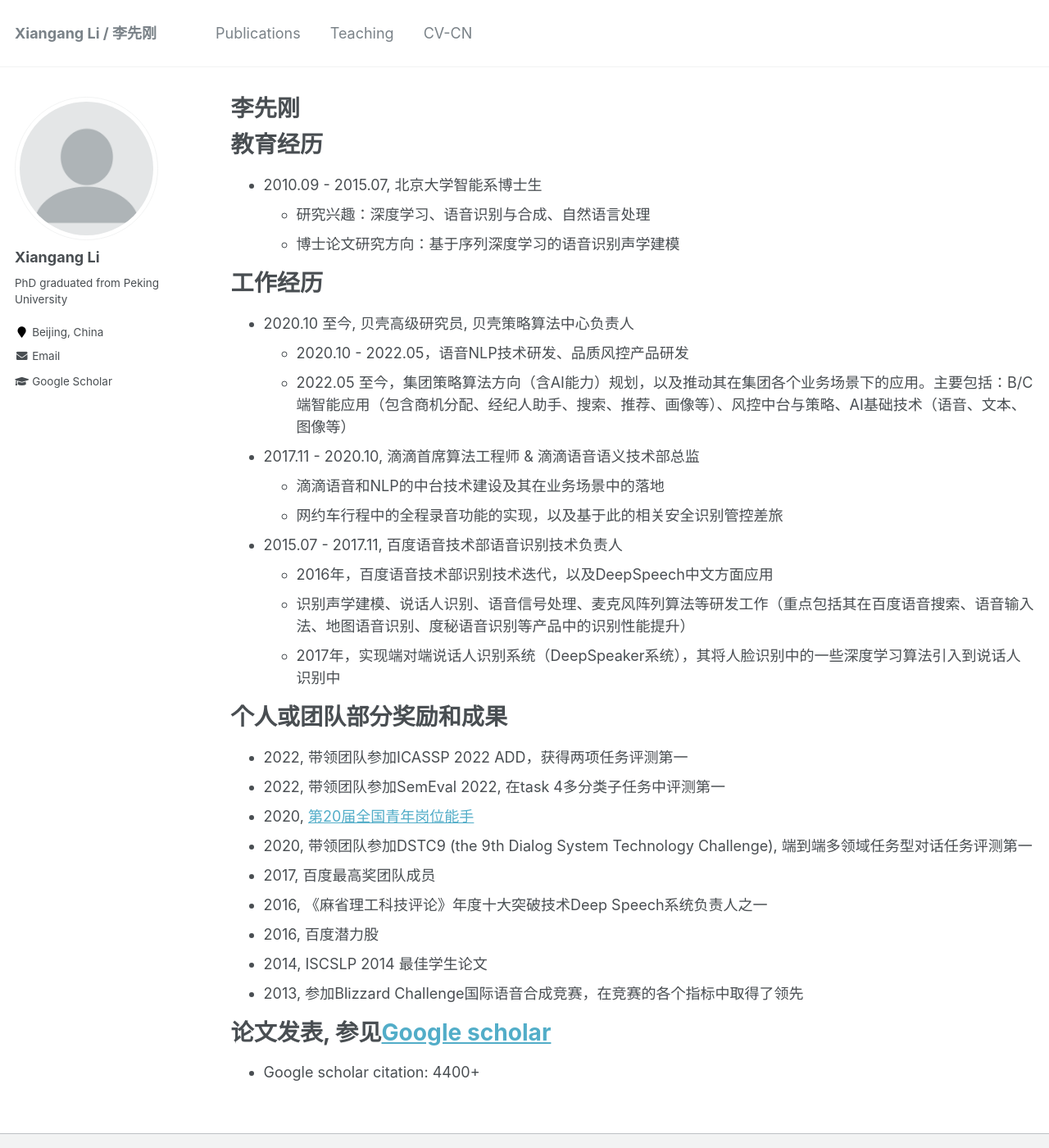
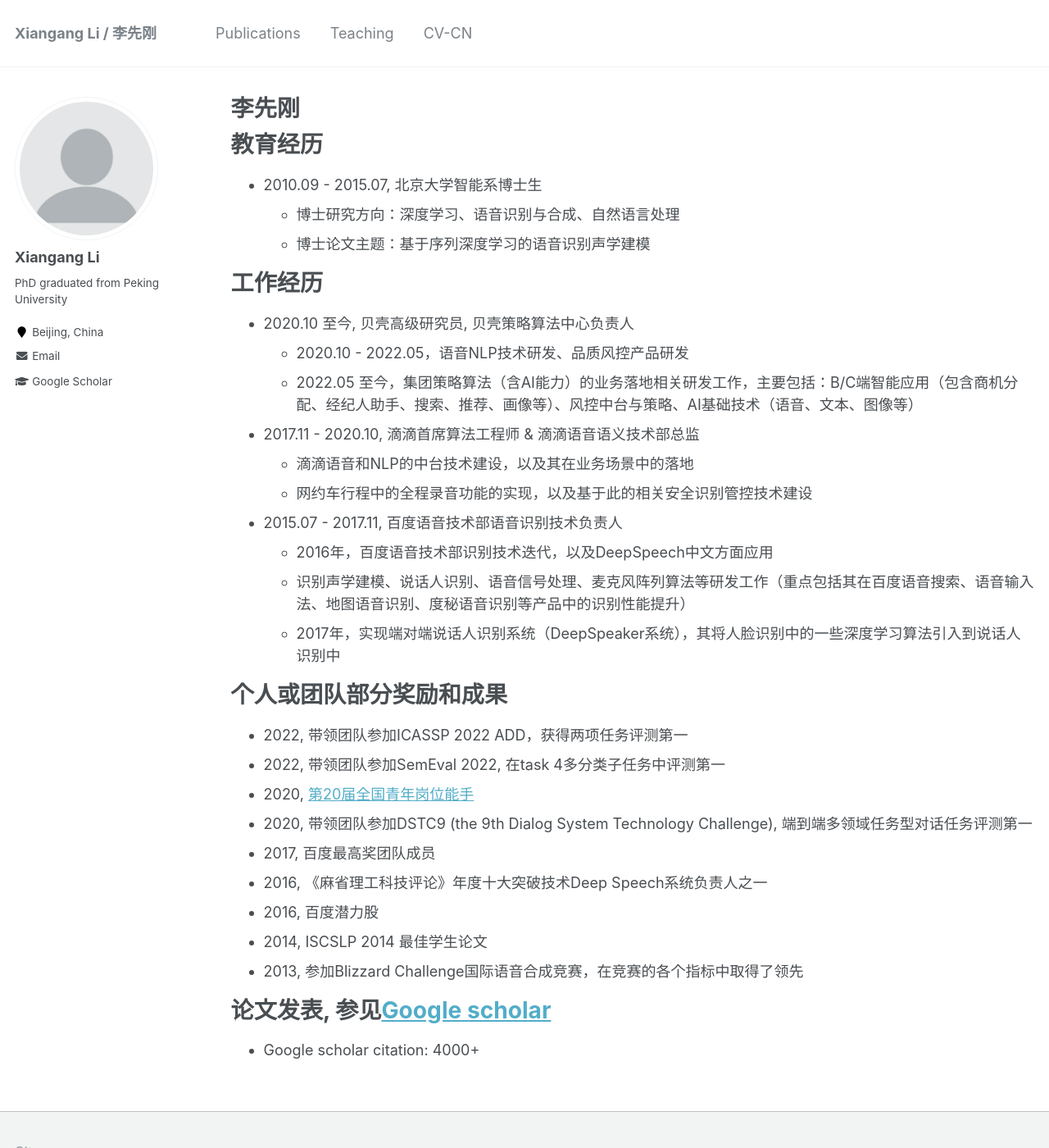
Before and after one commit to xiangangli/xiangangli.github.io, a Jekyll site: the page built from _pages/cv-cn.md, in a window 1280 px wide and 1400 px high. Shown: the whole window at 82% size. Built offline with Jekyll 4.4.1, drawn with Linux system fonts in a browser that asks for light colours.

Commit message:
update cv

```diff
--- a/_pages/cv-cn.md
+++ b/_pages/cv-cn.md
@@ -12,17 +12,17 @@ redirect_from:
 教育经历
 ======
 * 2010.09 - 2015.07,    北京大学智能系博士生
-  * 研究兴趣：深度学习、语音识别与合成、自然语言处理
-  * 博士论文研究方向：基于序列深度学习的语音识别声学建模
+  * 博士研究方向：深度学习、语音识别与合成、自然语言处理
+  * 博士论文主题：基于序列深度学习的语音识别声学建模
 
 工作经历
 ======
-* 2020.10 至今, 贝壳高级研究员, 贝壳策略算法中心负责人
+* 2020.10 至今,       贝壳高级研究员, 贝壳策略算法中心负责人
   * 2020.10 - 2022.05，语音NLP技术研发、品质风控产品研发
-  * 2022.05 至今，集团策略算法方向（含AI能力）规划，以及推动其在集团各个业务场景下的应用。主要包括：B/C端智能应用（包含商机分配、经纪人助手、搜索、推荐、画像等）、风控中台与策略、AI基础技术（语音、文本、图像等）
+  * 2022.05 至今，集团策略算法（含AI能力）的业务落地相关研发工作，主要包括：B/C端智能应用（包含商机分配、经纪人助手、搜索、推荐、画像等）、风控中台与策略、AI基础技术（语音、文本、图像等）
 * 2017.11 - 2020.10,    滴滴首席算法工程师 & 滴滴语音语义技术部总监
-  * 滴滴语音和NLP的中台技术建设及其在业务场景中的落地
-  * 网约车行程中的全程录音功能的实现，以及基于此的相关安全识别管控差旅
+  * 滴滴语音和NLP的中台技术建设，以及其在业务场景中的落地
+  * 网约车行程中的全程录音功能的实现，以及基于此的相关安全识别管控技术建设
 * 2015.07 - 2017.11,    百度语音技术部语音识别技术负责人
   * 2016年，百度语音技术部识别技术迭代，以及DeepSpeech中文方面应用
   * 识别声学建模、说话人识别、语音信号处理、麦克风阵列算法等研发工作（重点包括其在百度语音搜索、语音输入法、地图语音识别、度秘语音识别等产品中的识别性能提升）
@@ -42,4 +42,4 @@ redirect_from:
 
 论文发表, 参见[Google scholar](https://scholar.google.com/citations?user=80YNQwMAAAAJ&hl=zh-CN)
 ======
-* Google scholar citation: 4400+
+* Google scholar citation: 4000+
```
